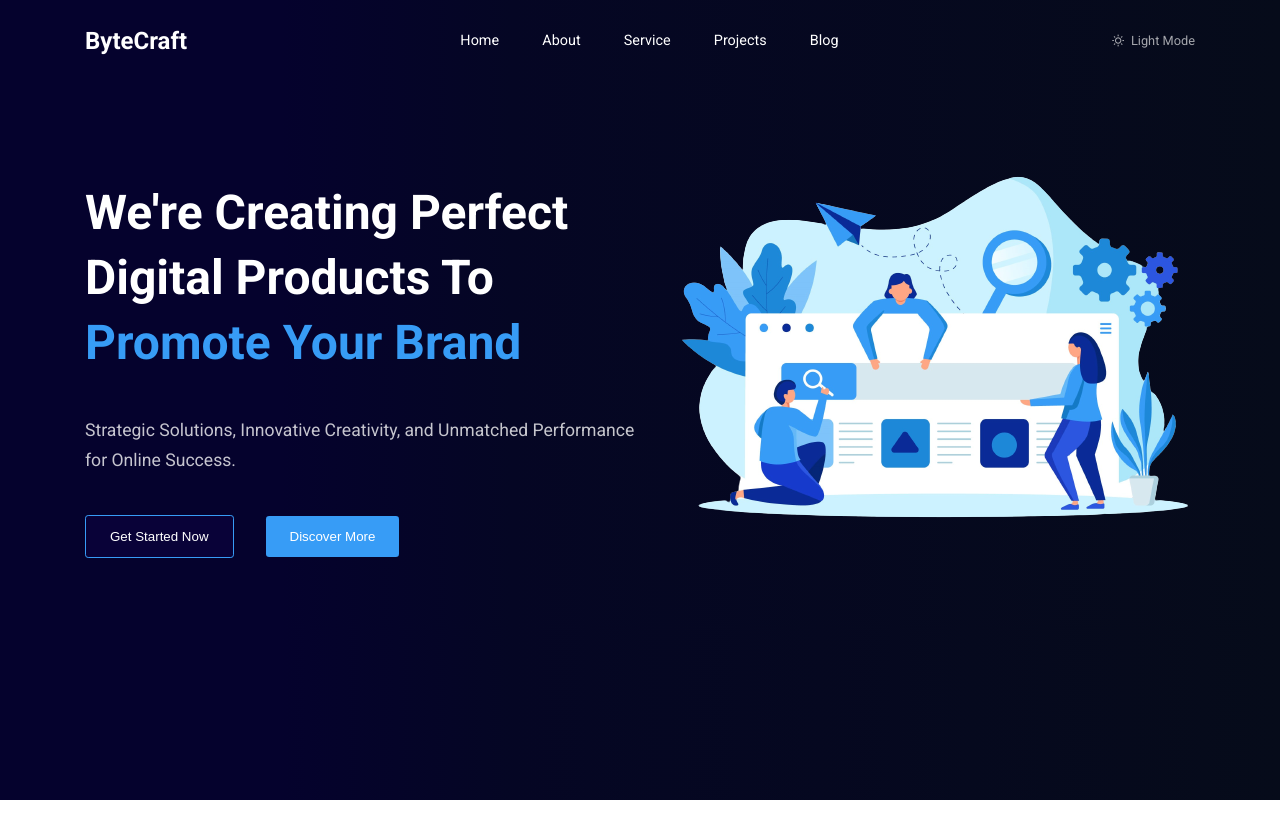
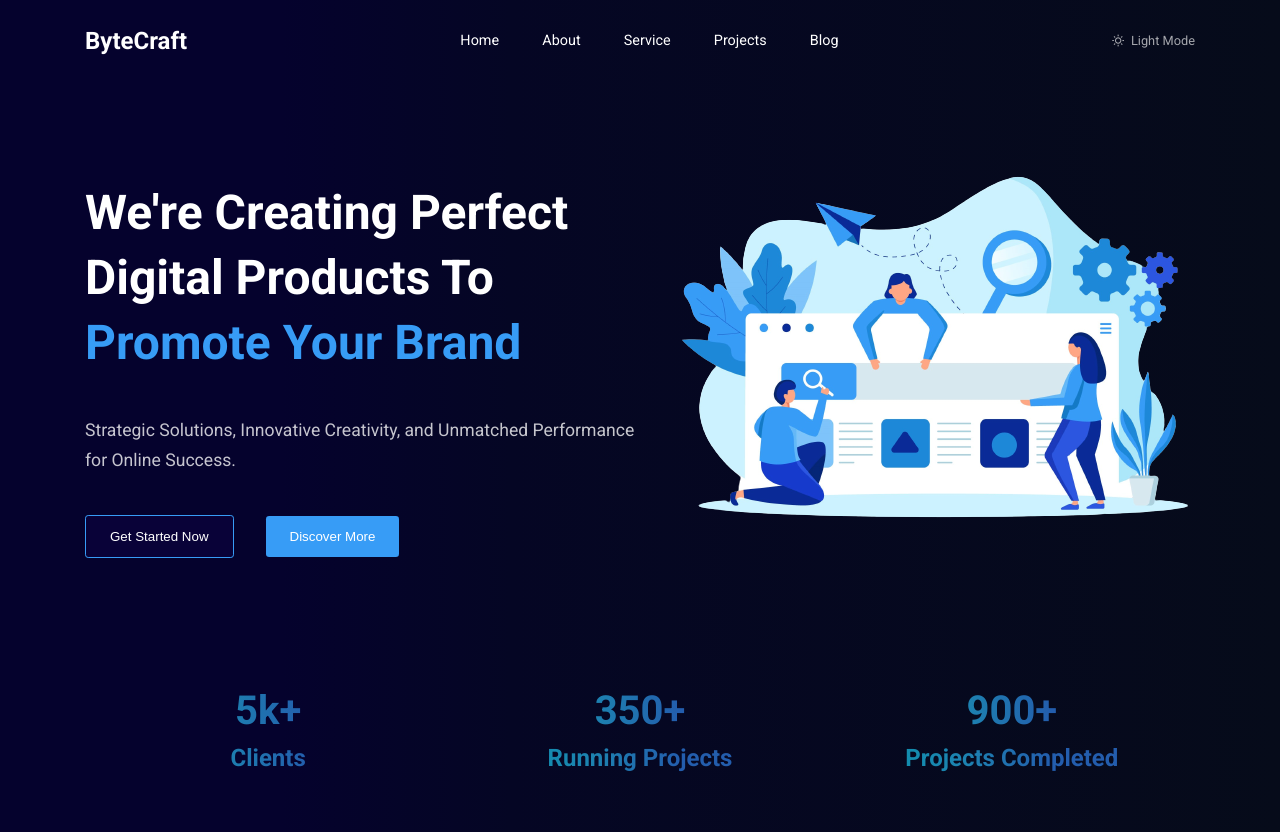
Before and after one commit to 0Mahdi/agency-website, a React (Create React App) app: page / in a window 1280 px wide. Before the commit the page ends 800 px from the top, so only its background shows below. Built offline with nearby package versions, Linux system fonts and the light colour scheme.

Commit message:
counter completed

```diff
--- a/src/App.js
+++ b/src/App.js
@@ -1,12 +1,14 @@
 import './App.css';
 import Header from './components/Header/Header';
+import Counter from './components/UI/Counter';
 import Hero from './components/UI/Hero';
 
 function App() {
   return (
     <>
-      <Header/>
+      <Header />
       <Hero />
+      <Counter />
     </>
   )
 }
--- /dev/null
+++ b/src/components/UI/Counter.jsx
@@ -0,0 +1,38 @@
+import React from 'react'
+import '../../styles/counter.css'
+
+const counterData = [
+  {
+    number: "5k",
+    text: 'Clients'
+  },
+  {
+    number: 350,
+    text: 'Running Projects'
+  },
+  {
+    number: 900,
+    text: 'Projects Completed'
+  },
+]
+
+const Counter = () => {
+  return (
+    <section className='counter' id='projects'>
+        <div className="container">
+            <div className="counter__wrapper">
+                {
+                  counterData.map((item,index)=>(
+                    <div className="counter__item" key={index}>
+                      <h3 className="counter__number">{item.number}+</h3>
+                      <h4 className="counter__title">{item.text}</h4>
+                    </div>
+                  ))
+                }
+            </div>
+        </div>
+    </section>
+  )
+}
+
+export default Counter
--- /dev/null
+++ b/src/styles/counter.css
@@ -0,0 +1,26 @@
+.counter__wrapper {
+    display: flex;
+    align-items: center;
+    justify-content: space-between;
+}
+
+.counter__item{
+    width: 33%;
+    text-align: center;
+}
+
+.counter__number, .counter__title {
+    background: var(--counter-color);
+    background-size: 100% 100%;
+    background-clip: text;
+    -webkit-text-fill-color: transparent;
+}
+
+.counter__number {
+    font-size: 2.5rem;
+    margin-bottom: 10px;
+}
+
+.counter__title {
+    font-size: 1.5rem;
+}
```
